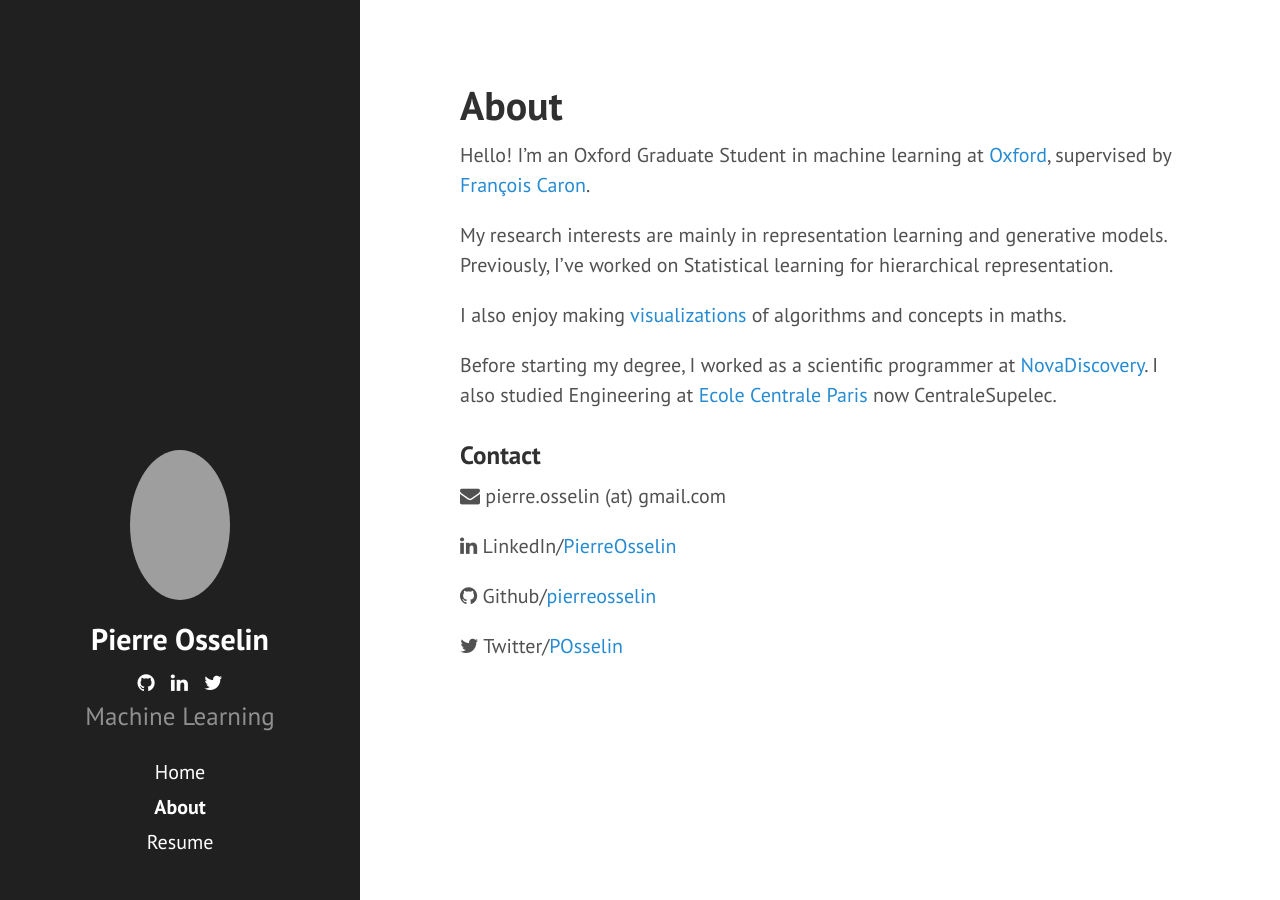
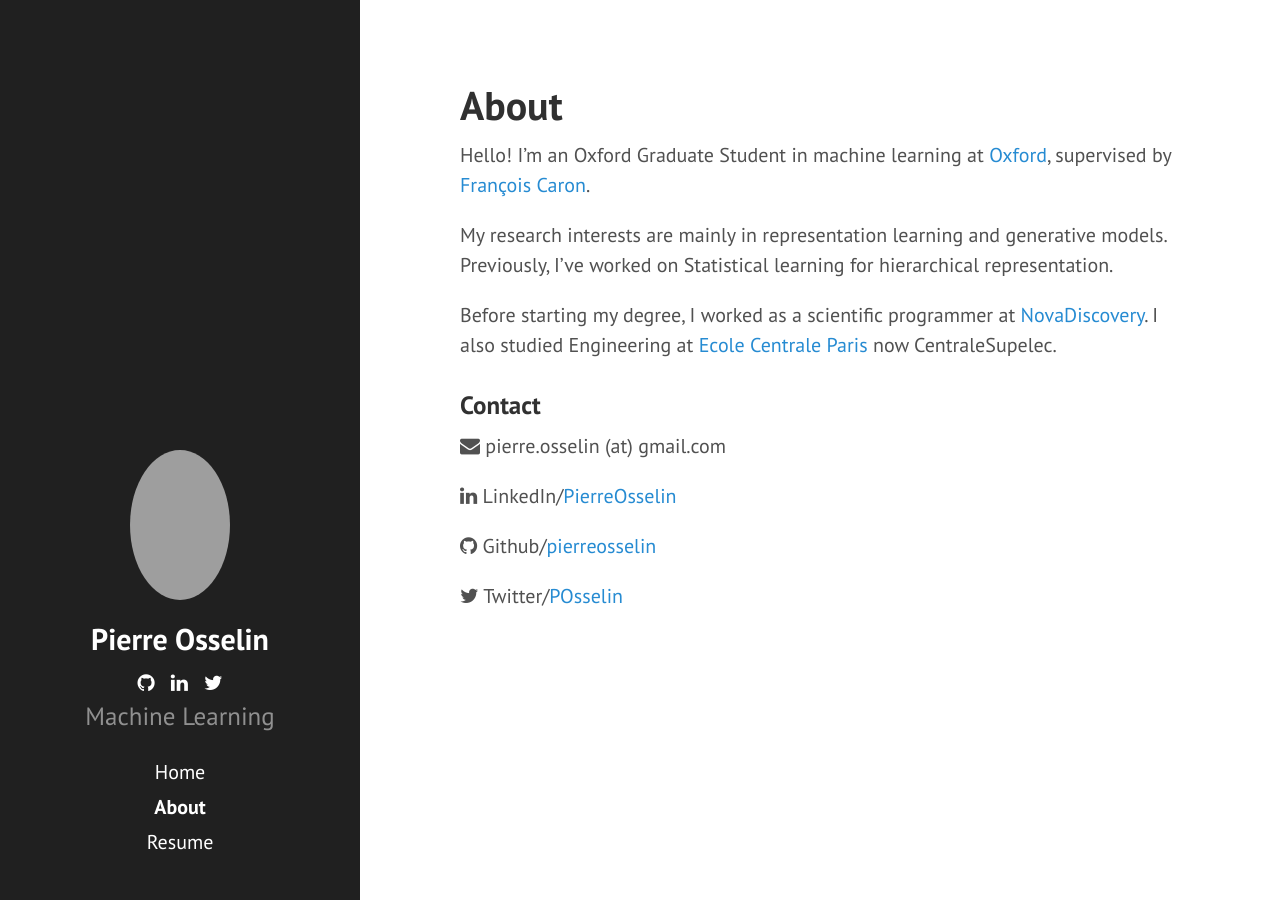
Before and after one commit to pierreosselin/pierreosselin.github.io, a Jekyll site: the page built from about.md, in a window 1280 px wide. Built offline with Jekyll 4.4.1, drawn with Linux system fonts in a browser that asks for light colours; nearby versions of some CDN libraries.

Commit message:
Modify About

```diff
--- a/about.md
+++ b/about.md
@@ -7,8 +7,6 @@ title: About
 Hello! I'm an Oxford Graduate Student in machine learning at [Oxford](http://www.ox.ac.uk/), supervised by [François Caron](http://www.stats.ox.ac.uk/~caron/).
 
 My research interests are mainly in representation learning and generative models. Previously, I've worked on Statistical learning for hierarchical representation.
-
-I also enjoy making [visualizations](https://emiliendupont.github.io/visualizations/) of algorithms and concepts in maths.
 
 Before starting my degree, I worked as a scientific programmer at [NovaDiscovery](https://www.novadiscovery.com/). I also studied Engineering at [Ecole Centrale Paris](https://www.centralesupelec.fr/) now CentraleSupelec.
 
```
